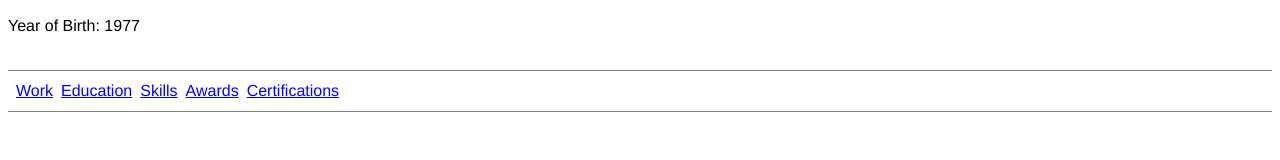
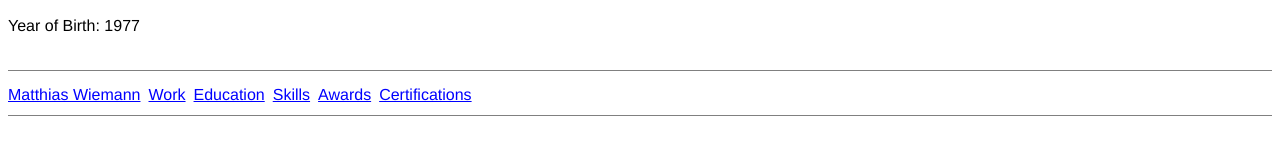
Before and after one commit to wiemann/CV, a Vue app: page / in a window 1280 px wide. Shown: the part 301-461 px from the top of the page. Built offline with nearby package versions, Linux system fonts and the light colour scheme.

Commit message:
display profile picture in toc navigation

```diff
--- a/src/views/Home.vue
+++ b/src/views/Home.vue
@@ -25,7 +25,6 @@
           class="profile-picture"
           v-if="data.picture"
           :alt="data.name"
-          :title="data.name"
           :src="data.picture.src"
           :srcset="`${data.picture.src} 1x, ${data.picture.srcHd} 2x`"
           :width="data.picture.width"
@@ -35,6 +34,17 @@
     </header>
     <main>
       <ul class="toc">
+        <li class="toc-picture">
+          <a href="#">
+            <img
+              class="profile-picture"
+              v-if="data.picture"
+              :alt="data.name"
+              :src="data.picture.src"
+              :srcset="`${data.picture.src} 1x, ${data.picture.srcHd} 2x`"
+            />
+          </a>
+        </li>
         <li class="toc-name">
           <a href="#">{{ data.name }}</a>
         </li>
@@ -134,6 +144,7 @@ export default class CV extends Vue {
     display: flex;
     flex-direction: column;
     justify-content: space-between;
+  }
   .profile-picture {
     border: 1px solid silver;
     background: #eee;
@@ -141,26 +152,42 @@ export default class CV extends Vue {
     display: block;
     margin: auto;
   }
-  }
   ul.toc {
     list-style: none;
     position: -webkit-sticky;
     position: sticky;
     top: -1px;
     padding: 0.5rem;
+    padding-left: 0;
+    padding-top: 0.75rem;
     border-top: 1px solid gray;
     border-bottom: 1px solid gray;
     background: white;
-    .toc-name {
+    white-space: nowrap;
+    .toc-name,
+    .toc-picture {
       display: none;
+      .profile-picture {
+        height: 1.5em;
+        width: 1.5em;
+        display: inline-block;
+        vertical-align: middle;
+      }
+    }
+    .toc-picture {
+      // padding-right: 1em;
+      vertical-align: middle;
     }
     li {
       display: inline;
       margin-right: 0.5rem;
     }
     &.fixated {
+      .toc-picture {
+        display: inline;
+      }
       .toc-name {
-        display: inline;
+        display: none;
       }
     }
   }
@@ -172,6 +199,14 @@ export default class CV extends Vue {
         margin: 1rem;
       }
     }
+    .toc {
+      .toc-picture {
+        display: none !important;
+      }
+      .toc-name {
+        display: inline !important;
+      }
+    }
   }
 }
 </style>
```
Lines whose indentation alone changed are shown as unchanged.
